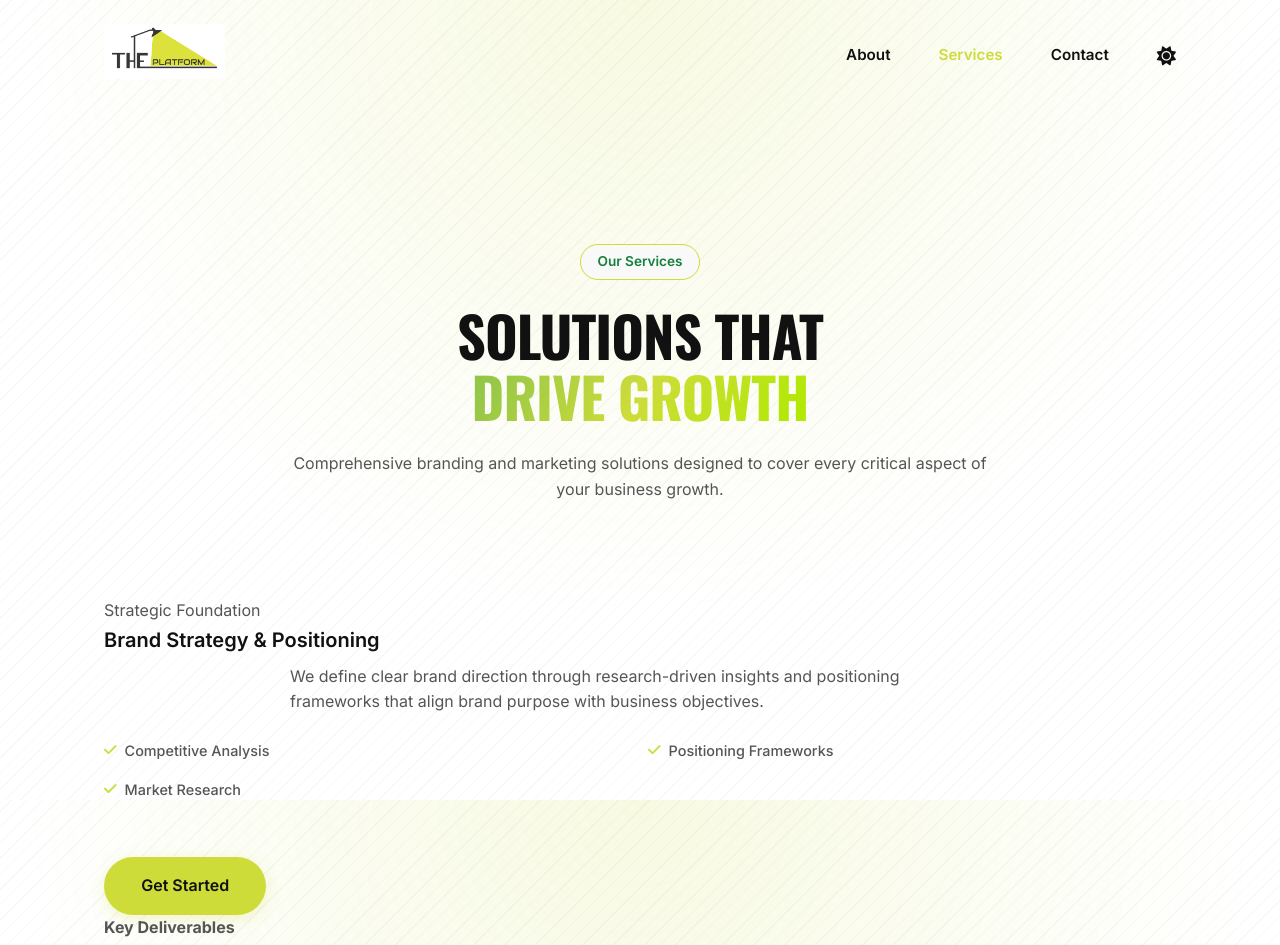
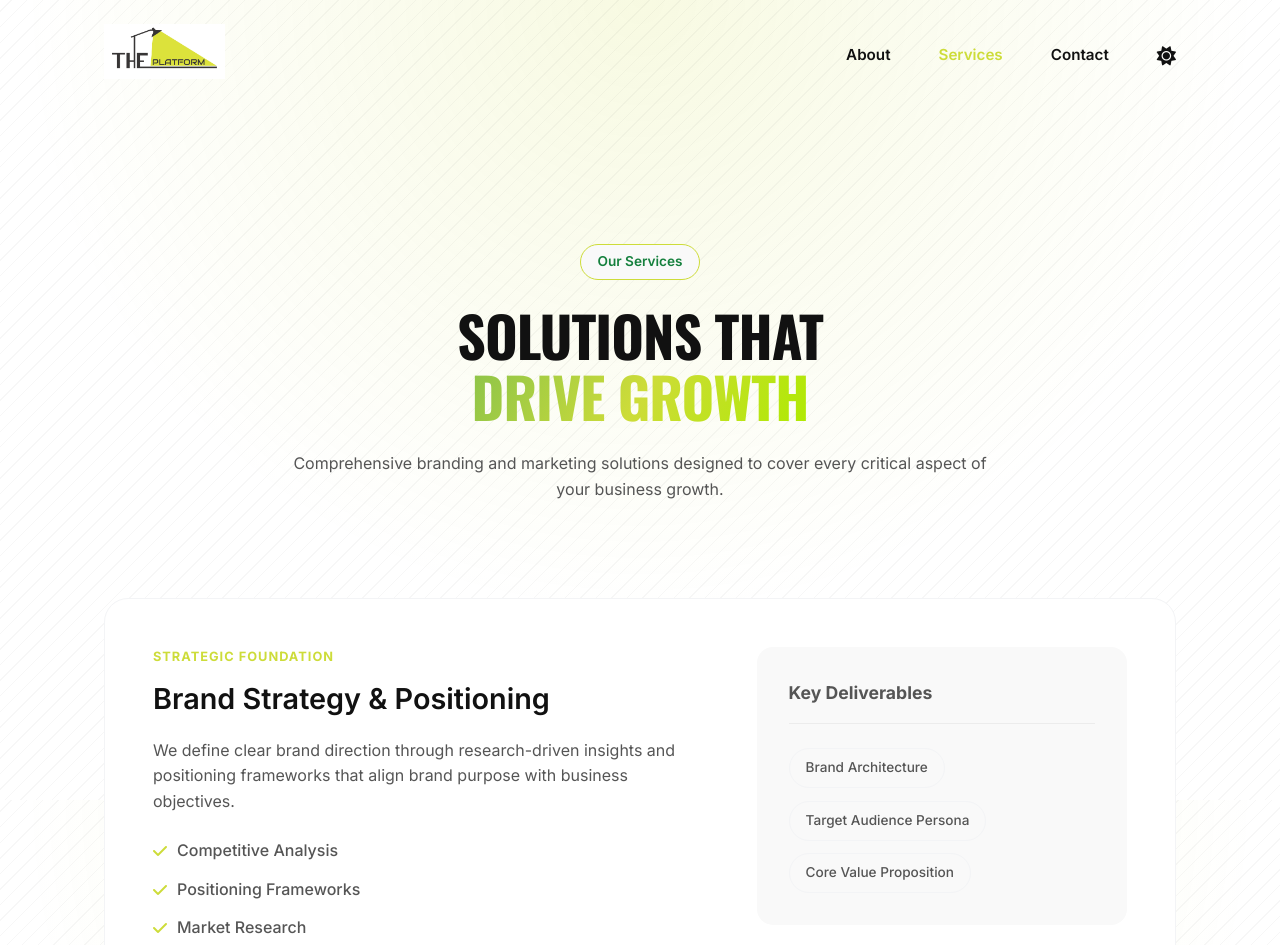
Before and after one commit to sou-rav/the-platform-website, a React (Vite) app: page /services in a window 1280 px wide. Shown: the top 945 px of the page. Built offline with nearby package versions, Linux system fonts and the light colour scheme.

Commit message:
css update in service page

```diff
--- a/src/index.css
+++ b/src/index.css
@@ -305,3 +305,100 @@ a[href^="mailto:"]:hover { color: var(--brand-primary); text-decoration: underli
     margin: 0;
     font-weight: 600;
 }
+/* --- SERVICES PAGE STYLES --- */
+
+/* 1. The Main Service Card */
+.service-detail-card {
+    background: var(--card-bg);
+    border: 1px solid var(--border-light);
+    border-radius: 24px;
+    padding: 3rem;
+    display: grid;
+    grid-template-columns: 1.5fr 1fr; /* Left side wider than right side */
+    gap: 3rem;
+    align-items: start;
+    transition: transform 0.3s ease, box-shadow 0.3s ease;
+    margin-bottom: 2rem; /* Space between cards */
+}
+
+.service-detail-card:hover {
+    transform: translateY(-5px);
+    box-shadow: 0 10px 30px rgba(0,0,0,0.05);
+    border-color: var(--brand-primary);
+}
+
+/* 2. Left Side: Text & Category */
+.service-category {
+    text-transform: uppercase;
+    font-size: 0.8rem;
+    letter-spacing: 1px;
+    color: var(--brand-primary);
+    font-weight: 700;
+    margin-bottom: 0.5rem;
+    display: block;
+}
+
+.service-content h3 {
+    margin-bottom: 1rem;
+    font-size: 1.8rem;
+}
+
+/* 3. The Check List (Bulleted List) */
+.check-list-styled {
+    list-style: none;
+    padding: 0;
+    margin: 1.5rem 0;
+    display: flex;
+    flex-direction: column;
+    gap: 0.8rem;
+}
+
+.check-list-styled li {
+    font-size: 1rem;
+    color: var(--text-body);
+    display: flex;
+    align-items: center;
+    gap: 10px;
+}
+
+.check-list-styled i {
+    color: var(--brand-primary);
+}
+
+/* 4. Right Side: Deliverables Box */
+.service-deliverables {
+    background: var(--pill-bg);
+    padding: 2rem;
+    border-radius: 16px;
+}
+
+.service-deliverables h4 {
+    font-size: 1.1rem;
+    margin-bottom: 1.5rem;
+    border-bottom: 1px solid rgba(0,0,0,0.05);
+    padding-bottom: 1rem;
+}
+
+.deliverable-tags {
+    display: flex;
+    flex-wrap: wrap;
+    gap: 0.8rem;
+}
+
+.deliverable-tags span {
+    font-size: 0.85rem;
+    background: var(--bg-body);
+    padding: 0.5rem 1rem;
+    border-radius: 50px;
+    border: 1px solid var(--border-light);
+    font-weight: 500;
+}
+
+/* 5. Mobile Layout Fix */
+@media (max-width: 768px) {
+    .service-detail-card {
+        grid-template-columns: 1fr; /* Stack them vertically on phone */
+        padding: 2rem;
+        gap: 2rem;
+    }
+}
```
